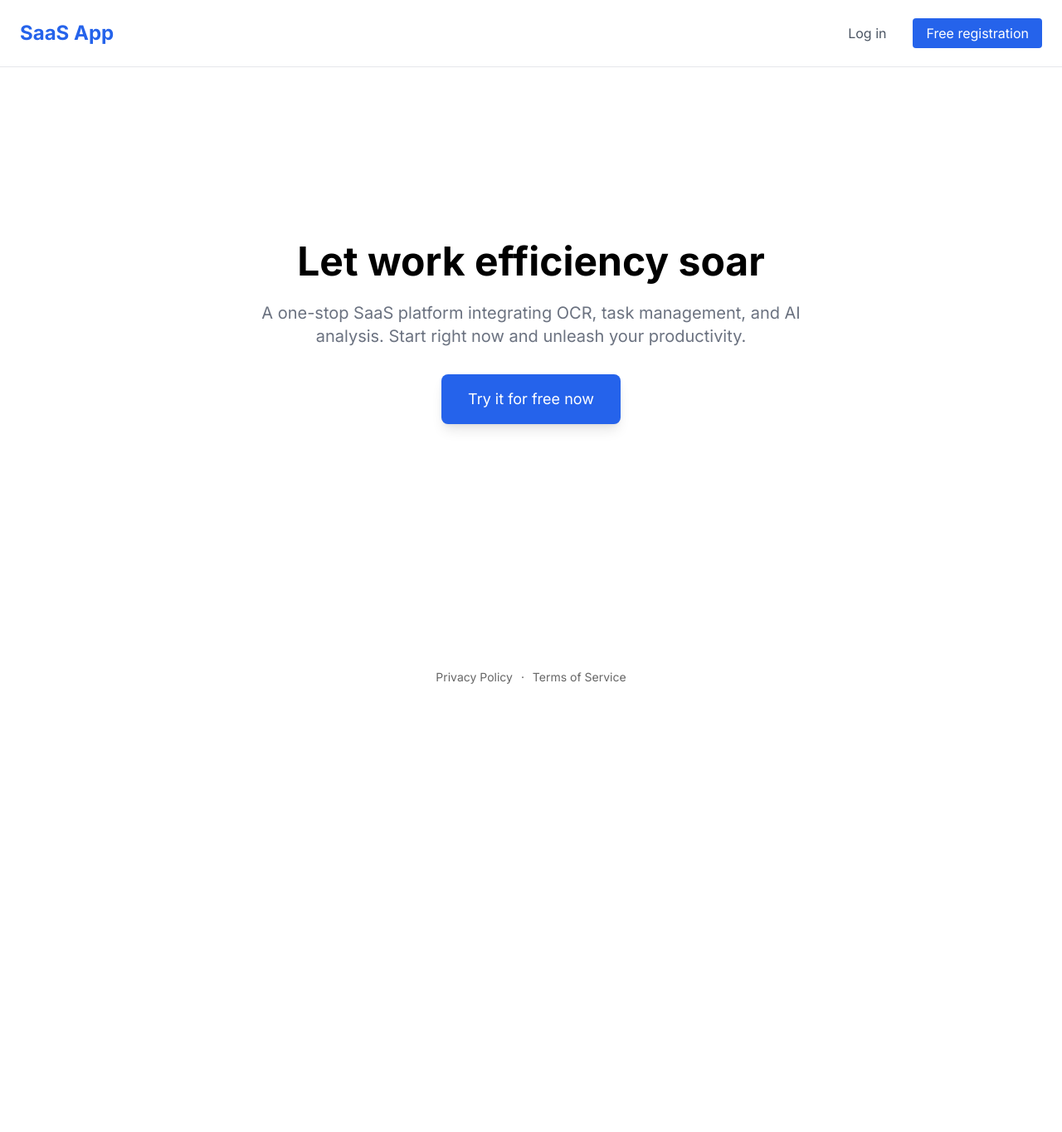
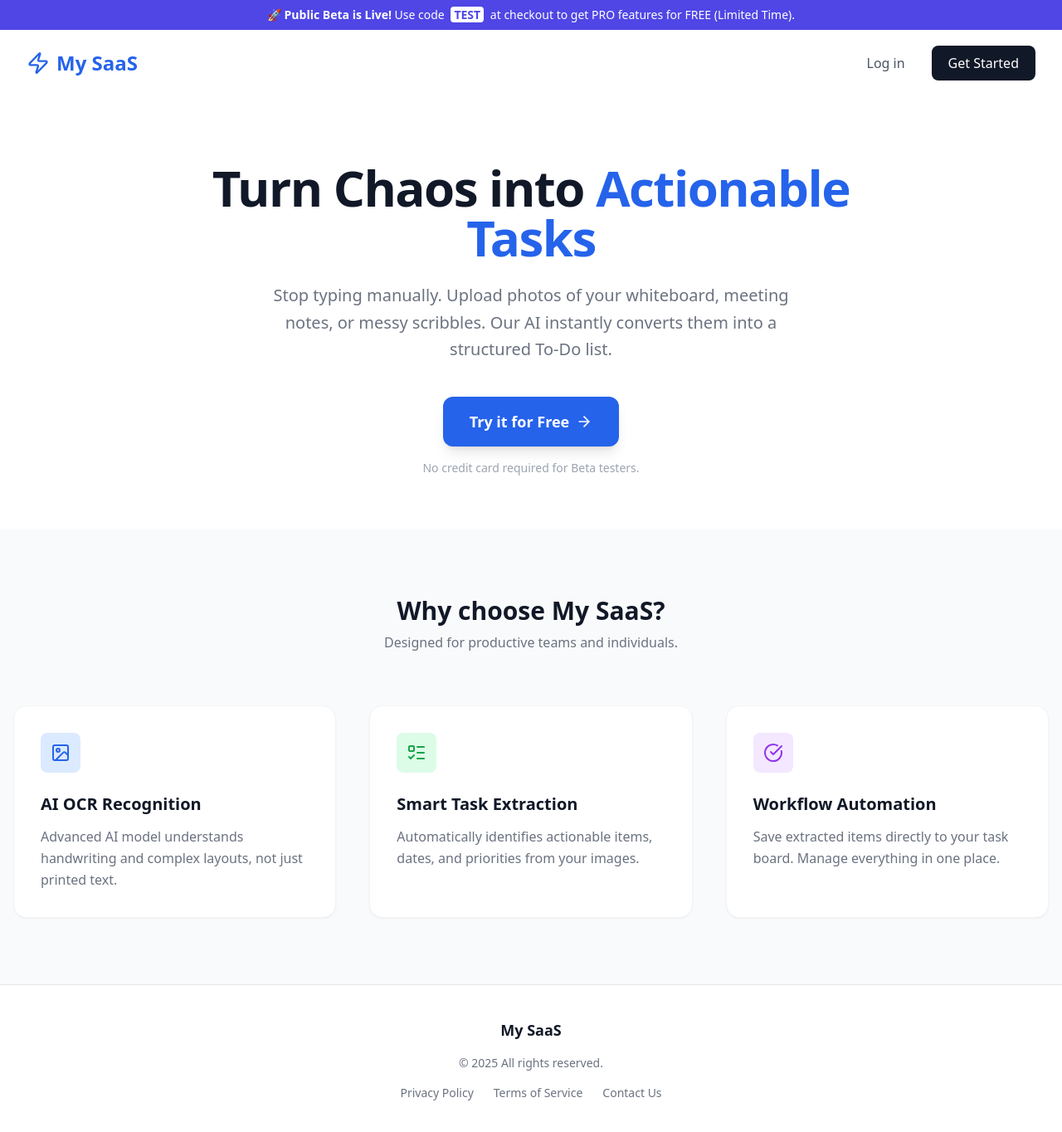
Before and after one commit to LiamSmith8866/SaasApp, a React (Vite) app: page / in a window 1280 px wide. Shown: the top 1364 px of the page at 83% size. Before the commit the page ends 850 px from the top, so only its background shows below. Built offline with nearby package versions, Linux system fonts and the light colour scheme; no server answers.

Commit message:
Update landing page and upgrade page for Beta Launch

```diff
--- a/src/pages/LandingPage.jsx
+++ b/src/pages/LandingPage.jsx
@@ -1,70 +1,122 @@
-// src/pages/LandingPage.jsx
 import React from "react";
 import { Link } from "react-router-dom";
 import { useUser } from "../context/UserContext";
+import { CheckCircle, Zap, Image, ListTodo, ArrowRight } from "lucide-react";
 
 const LandingPage = () => {
   const { user } = useUser();
 
   return (
-    <div className="min-h-screen bg-white">
-      {/* 顶部导航栏 */}
-      <nav className="flex justify-between items-center p-6 border-b">
-        <div className="text-2xl font-bold text-blue-600">SaaS App</div>
+    <div className="min-h-screen bg-white font-sans text-gray-900">
+
+      {/* 📣 1. Beta 测试通告栏 (吸睛) */}
+      <div className="bg-indigo-600 text-white text-center py-2 px-4 text-sm font-medium">
+        🚀 <span className="font-bold">Public Beta is Live!</span> Use code <span className="bg-white text-indigo-600 px-1 rounded mx-1 font-bold">TEST</span> at checkout to get PRO features for FREE (Limited Time).
+      </div>
+
+      {/* 导航栏 */}
+      <nav className="max-w-7xl mx-auto px-4 sm:px-6 lg:px-8 h-20 flex items-center justify-between">
+        <div className="text-2xl font-extrabold text-blue-600 flex items-center gap-2">
+          <Zap size={28} /> My SaaS
+        </div>
         <div className="space-x-4">
           {user ? (
-            // 如果已登录，显示进入控制台
-            <Link
-              to="/dashboard"
-              className="px-4 py-2 bg-blue-600 text-white rounded hover:bg-blue-700"
-            >
-              Enter the console
+            <Link to="/dashboard" className="px-5 py-2.5 bg-blue-600 text-white rounded-lg hover:bg-blue-700 transition font-medium">
+              Go to Dashboard
             </Link>
           ) : (
-            // 如果未登录，显示登录/注册
             <>
-              <Link to="/login" className="px-4 py-2 text-gray-600 hover:text-blue-600">
-              Log in
+              <Link to="/login" className="px-4 py-2 text-gray-600 hover:text-blue-600 font-medium">
+                Log in
               </Link>
-              <Link
-                to="/register"
-                className="px-4 py-2 bg-blue-600 text-white rounded hover:bg-blue-700"
-              >
-                Free registration
+              <Link to="/register" className="px-5 py-2.5 bg-gray-900 text-white rounded-lg hover:bg-gray-800 transition font-medium">
+                Get Started
               </Link>
             </>
           )}
         </div>
       </nav>
 
-      {/* Hero 区域 */}
-      <div className="flex flex-col items-center justify-center h-[80vh] text-center px-4">
-        <h1 className="text-5xl font-bold mb-6">Let work efficiency soar</h1>
-        <p className="text-xl text-gray-500 mb-8 max-w-2xl">
-        A one-stop SaaS platform integrating OCR, task management, and AI analysis. Start right now and unleash your productivity.
+      {/* Hero 区域 (首屏) */}
+      <div className="max-w-4xl mx-auto text-center pt-20 pb-16 px-4">
+        <h1 className="text-5xl md:text-6xl font-extrabold tracking-tight text-gray-900 mb-6 leading-tight">
+          Turn Chaos into <span className="text-blue-600">Actionable Tasks</span>
+        </h1>
+        <p className="text-xl text-gray-500 mb-10 max-w-2xl mx-auto leading-relaxed">
+          Stop typing manually. Upload photos of your whiteboard, meeting notes, or messy scribbles.
+          Our AI instantly converts them into a structured To-Do list.
         </p>
 
-        {!user && (
+        <div className="flex justify-center gap-4">
           <Link
-            to="/register"
-            className="px-8 py-4 bg-blue-600 text-white text-lg rounded-lg shadow-lg hover:bg-blue-700 transition"
+            to={user ? "/dashboard" : "/register"}
+            className="px-8 py-4 bg-blue-600 text-white text-lg font-bold rounded-xl shadow-lg hover:bg-blue-700 hover:-translate-y-1 transition flex items-center gap-2"
           >
-            Try it for free now
+            Try it for Free <ArrowRight size={20} />
           </Link>
+        </div>
 
-        )}
+        <p className="mt-4 text-sm text-gray-400">No credit card required for Beta testers.</p>
+      </div>
 
+      {/* 功能介绍 (Features) */}
+      <div className="bg-gray-50 py-20">
+        <div className="max-w-7xl mx-auto px-4">
+          <div className="text-center mb-16">
+            <h2 className="text-3xl font-bold text-gray-900">Why choose My SaaS?</h2>
+            <p className="text-gray-500 mt-2">Designed for productive teams and individuals.</p>
+          </div>
+
+          <div className="grid md:grid-cols-3 gap-10">
+            {/* Feature 1 */}
+            <div className="bg-white p-8 rounded-2xl shadow-sm border border-gray-100 hover:shadow-md transition">
+              <div className="w-12 h-12 bg-blue-100 text-blue-600 rounded-lg flex items-center justify-center mb-6">
+                <Image size={24} />
+              </div>
+              <h3 className="text-xl font-bold mb-3">AI OCR Recognition</h3>
+              <p className="text-gray-500 leading-relaxed">
+                Advanced AI model understands handwriting and complex layouts, not just printed text.
+              </p>
+            </div>
+
+            {/* Feature 2 */}
+            <div className="bg-white p-8 rounded-2xl shadow-sm border border-gray-100 hover:shadow-md transition">
+              <div className="w-12 h-12 bg-green-100 text-green-600 rounded-lg flex items-center justify-center mb-6">
+                <ListTodo size={24} />
+              </div>
+              <h3 className="text-xl font-bold mb-3">Smart Task Extraction</h3>
+              <p className="text-gray-500 leading-relaxed">
+                Automatically identifies actionable items, dates, and priorities from your images.
+              </p>
+            </div>
+
+            {/* Feature 3 */}
+            <div className="bg-white p-8 rounded-2xl shadow-sm border border-gray-100 hover:shadow-md transition">
+              <div className="w-12 h-12 bg-purple-100 text-purple-600 rounded-lg flex items-center justify-center mb-6">
+                <CheckCircle size={24} />
+              </div>
+              <h3 className="text-xl font-bold mb-3">Workflow Automation</h3>
+              <p className="text-gray-500 leading-relaxed">
+                Save extracted items directly to your task board. Manage everything in one place.
+              </p>
+            </div>
+          </div>
+        </div>
       </div>
-      <footer className="site-footer">
-        <div className="footer-links">
-          <a href="/privacy">Privacy Policy</a>
-          <span> · </span>
-          <a href="/terms">Terms of Service</a>
+
+      {/* Footer */}
+      <footer className="py-10 text-center text-sm text-gray-500 border-t bg-white">
+        <div className="mb-4">
+          <span className="font-bold text-gray-900 text-lg">My SaaS</span>
+        </div>
+        <p className="mb-4">© 2025 All rights reserved.</p>
+        <div className="space-x-6">
+          <Link to="/privacy" className="hover:text-blue-600 transition">Privacy Policy</Link>
+          <Link to="/terms" className="hover:text-blue-600 transition">Terms of Service</Link>
+          <a href="mailto:admin@technology-market.com" className="hover:text-blue-600 transition">Contact Us</a>
         </div>
       </footer>
-
     </div>
-
   );
 };
 
--- a/src/pages/Upgrade.jsx
+++ b/src/pages/Upgrade.jsx
@@ -73,7 +73,7 @@ const Upgrade = () => {
       window.fastspring.builder.reset();
       window.fastspring.builder.add('technology-ocr-pro'); // 你的产品 Path
       window.fastspring.builder.tag('userId', user._id);
-      window.fastspring.builder.promo('00000'); // 上线记得删掉这行！
+      window.fastspring.builder.promo('TEST'); // 上线记得删掉这行！
       window.fastspring.builder.checkout();
     } catch (error) {
       console.error(error);
@@ -122,7 +122,15 @@ const Upgrade = () => {
               <span>Priority support</span>
             </li>
           </ul>
-
+          {/* Beta 优惠码提示 */}
+        <div className="bg-yellow-50 border border-yellow-200 rounded-lg p-3 mb-6 text-sm text-yellow-800 flex flex-col gap-1">
+          <p className="font-bold flex items-center gap-2">
+            🎁 Beta Tester Exclusive
+          </p>
+          <p>
+            Enter coupon code <span className="font-mono bg-yellow-200 px-1 rounded font-bold text-black">TEST</span> at checkout to get this plan for <span className="font-bold">$0.00</span>!
+          </p>
+          </div>
           <button
             onClick={handleCheckout}
             disabled={loading}
```
Also changed, not shown: 1 other file (tests, documents, lock files or other folders).
